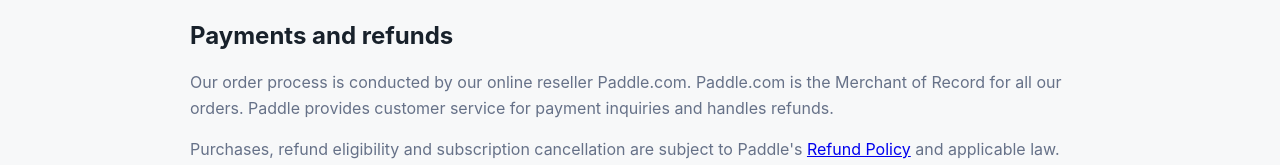
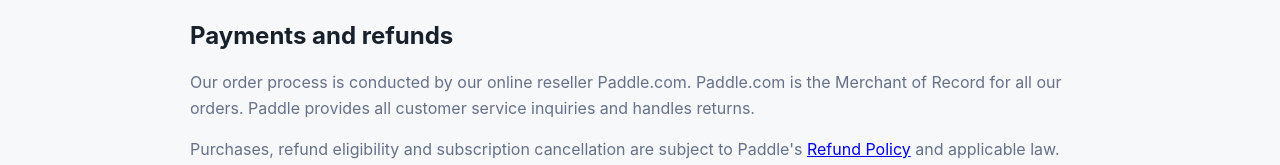
Before and after one commit to SayedaRehmat/SIRALOOM, a Next.js app in the folder frontend/: page /terms in a window 1280 px wide. Shown: the part 635-800 px from the top of the page. Built offline with nearby package versions, Linux system fonts and the light colour scheme; no server answers.

Commit message:
fix(legal): use Paddle-required Merchant of Record wording

```diff
--- a/frontend/app/(public)/terms/page.tsx
+++ b/frontend/app/(public)/terms/page.tsx
@@ -24,7 +24,7 @@ export default function Terms() {
 
         <section>
           <h2>Payments and refunds</h2>
-          <p>Our order process is conducted by our online reseller Paddle.com. Paddle.com is the Merchant of Record for all our orders. Paddle provides customer service for payment inquiries and handles refunds.</p>
+          <p>Our order process is conducted by our online reseller Paddle.com. Paddle.com is the Merchant of Record for all our orders. Paddle provides all customer service inquiries and handles returns.</p>
           <p>Purchases, refund eligibility and subscription cancellation are subject to Paddle's <a href="https://www.paddle.com/legal/refund-policy" target="_blank" rel="noreferrer">Refund Policy</a> and applicable law. See our <Link href="/refund-policy">Refund Policy</Link> for details.</p>
         </section>
 
```
